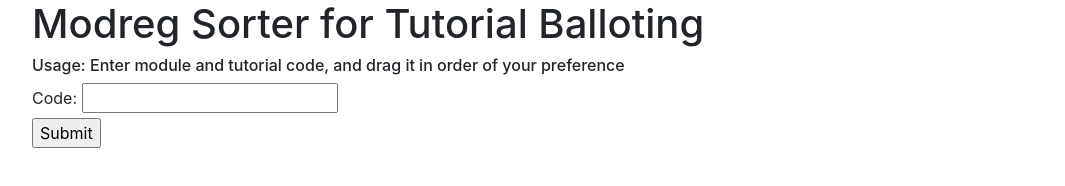
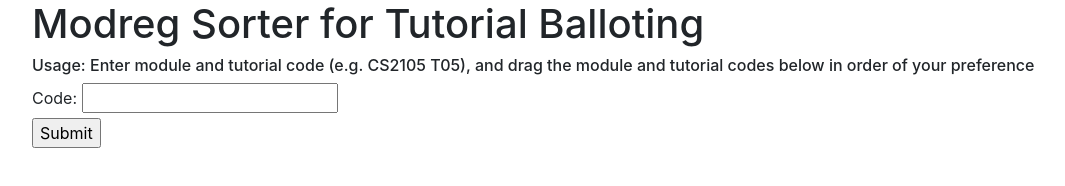
Before and after one commit to dhafinrazaq/modreg-sorter, a website built with webpack: page dist/index.html in a window 1280 px wide. Shown: the whole page, without its empty margins (53-1118 px from the left). Built offline with nearby package versions, Linux system fonts and the light colour scheme.

Commit message:
added lisence and edited instructions

```diff
--- a/dist/index.html
+++ b/dist/index.html
@@ -24,8 +24,8 @@
     <div class="container">
       <h1>Modreg Sorter for Tutorial Balloting</h1>
       <h6>
-        Usage: Enter module and tutorial code, and drag it in order of your
-        preference
+        Usage: Enter module and tutorial code (e.g. CS2105 T05), and drag the
+        module and tutorial codes below in order of your preference
       </h6>
       <form class="newCodeForm">
         <label for="title">Code:</label>
```
Also changed, not shown: 1 other file.
